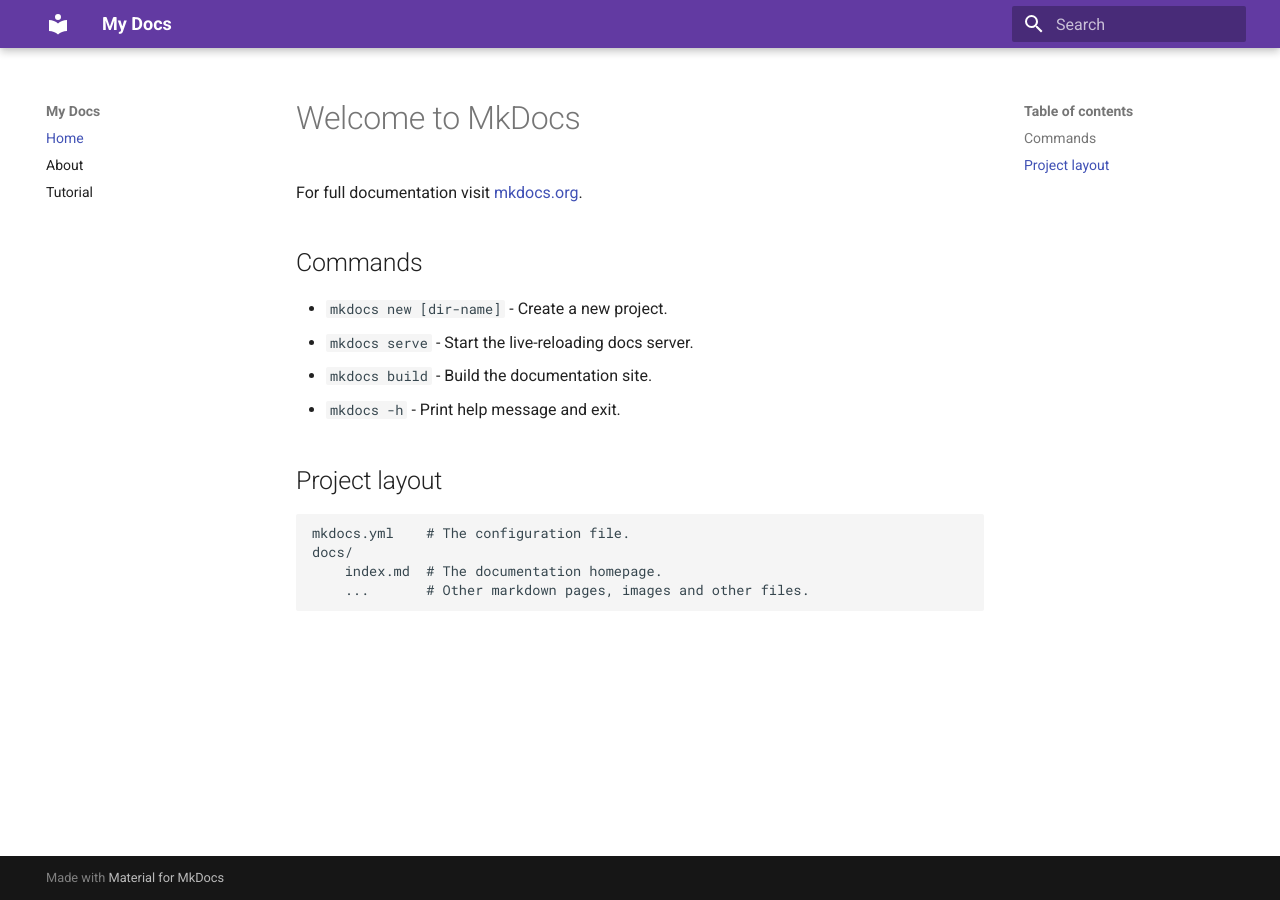
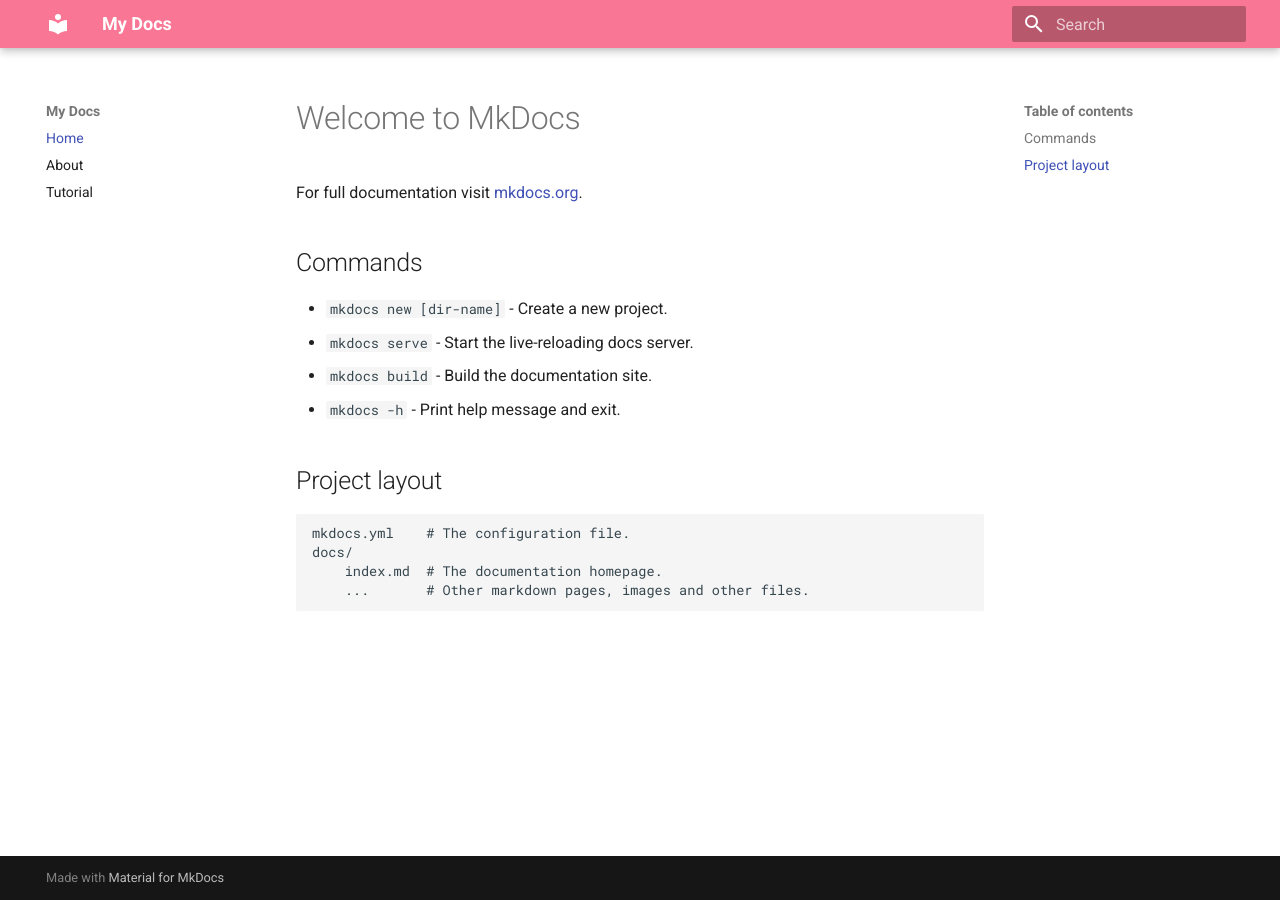
Before and after one commit to putrins21/my-docs, an MkDocs documentation site: the page built from docs/index.md, in a window 1280 px wide. Built offline with MkDocs 1.6.1 and Material for MkDocs 9.7.7, drawn with Linux system fonts in a browser that asks for light colours.

Commit message:
Update extra.css

```diff
--- a/docs/css/extra.css
+++ b/docs/css/extra.css
@@ -5,5 +5,5 @@
 }
 
 .md-header {
-  background-color: #623AA2; /* ubah warna header */
+  background-color: #F97794; /* ubah warna header */
 }
```
